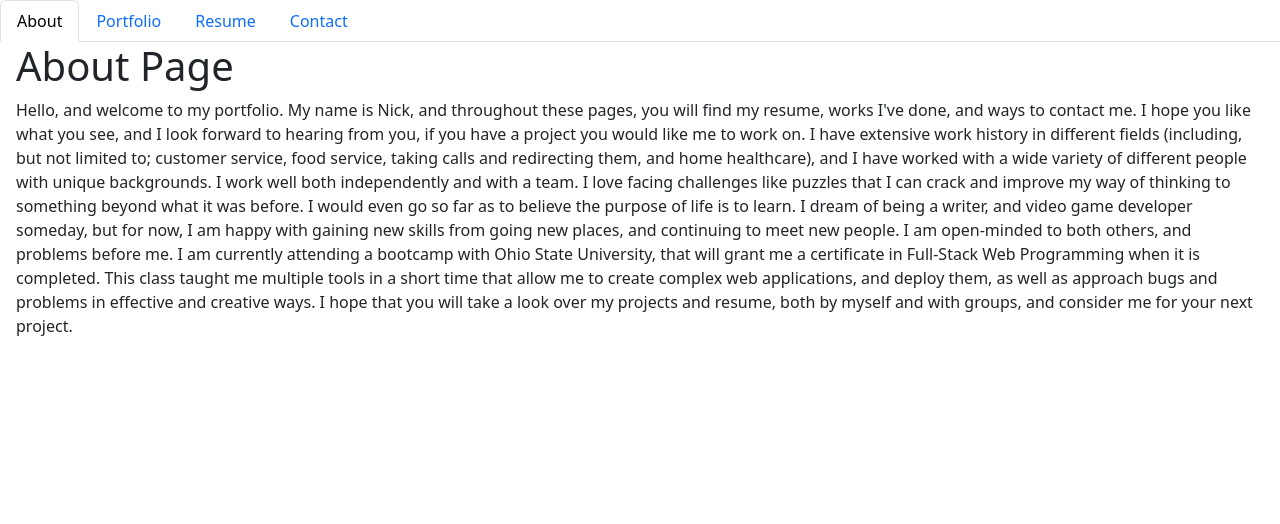
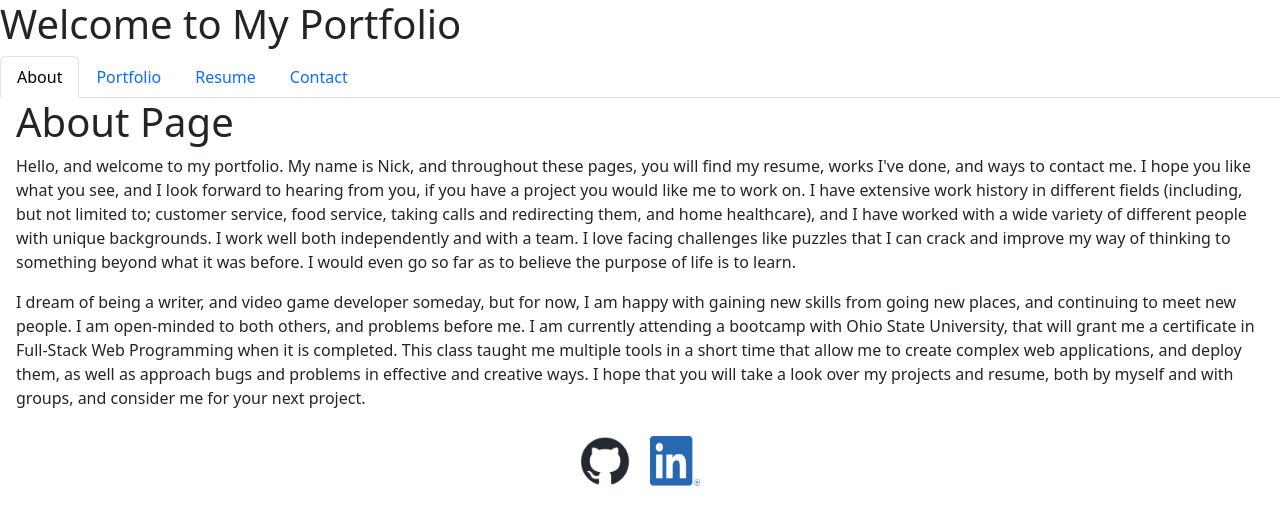
Before and after one commit to KC-Nick/personal-react-portfolio, a React (Vite) app: page / in a window 1280 px wide. Shown: the top 524 px of the page. Built offline with nearby package versions, Linux system fonts and the light colour scheme.

Commit message:
fixed Header and Footer, tidied up other componenets to get ready to style

```diff
--- a/src/App.jsx
+++ b/src/App.jsx
@@ -4,6 +4,13 @@ import Contact from './components/pages/Contact';
 import About from './components/pages/About';
 import Portfolio from './components/pages/Portfolio';
 import Resume from './components/pages/Resume';
+import Header from './components/Header.jsx';
+import Footer from './components/Footer';
+// Import our custom CSS
+// import '../scss/App.scss'
+
+// Import all of Bootstrap's JS
+// import * as bootstrap from 'bootstrap'
 
 export default function App() {
   const [currentPage, setCurrentPage] = useState('About');
@@ -25,10 +32,12 @@ export default function App() {
 
   return (
     <div>
-      {/* We are passing the currentPage from state and the function to update it */}
+      <Header />
+      {/* passing the currentPage from state and the function to update it */}
       <Navigation currentPage={currentPage} handlePageChange={handlePageChange} />
-      {/* Here we are calling the renderPage method which will return a component  */}
+      {/* calls the renderPage method which will return a component  */}
       <main className="mx-3">{renderPage()}</main>
+      <Footer />
     </div>
   );
 }
--- a/src/components/Footer.jsx
+++ b/src/components/Footer.jsx
@@ -1,13 +1,25 @@
 import React from 'react';
 
 const Footer = () => {
+    const imageStyle = {
+        width: '50px',
+        height: '50px',
+        margin: '10px'
+      };
+
+      const footerStyle = {
+        display: 'flex',
+        justifyContent: 'center',
+        alignItems: 'center'
+      };
+
   return (
-    <footer>
+    <footer style={footerStyle}>
       <a href="https://github.com/KC-Nick/" target="_blank" rel="noreferrer">
-        <img src="/public/github-mark.png" alt="GitHub" />
+        <img src="/github-mark.png" alt="GitHub" style={imageStyle} />
       </a>
-      <a href="www.linkedin.com/in/kasi-nichole-wilson-4387a12aa" target="_blank" rel="noreferrer">
-        <img src="/public/li-in-bug.png" alt="LinkedIn" />
+      <a href="https://www.linkedin.com/in/kasi-nichole-wilson-4387a12aa" target="_blank" rel="noreferrer">
+        <img src="/public/li-in-bug.png" alt="LinkedIn" style={imageStyle} />
       </a>
     </footer>
   );
--- a/src/components/Header.jsx
+++ b/src/components/Header.jsx
@@ -1,11 +1,10 @@
 import React from 'react';
-import Navigation from './Navigation';
 
-const Header = ({ currentPage, handlePageChange }) => {
+
+const Header = () => {
   return (
     <header>
       <h1>Welcome to My Portfolio</h1>
-      <Navigation currentPage={currentPage} handlePageChange={handlePageChange} />
     </header>
   );
 };
--- a/src/components/Navigation.jsx
+++ b/src/components/Navigation.jsx
@@ -5,8 +5,7 @@ function Navigation({ currentPage, handlePageChange }) {
           <a
             href="#about"
             onClick={() => handlePageChange('About')}
-            // This is a conditional (ternary) operator that checks to see if the current page is "Home"
-            // If it is, we set the current page to 'nav-link-active', otherwise we set it to 'nav-link'
+            //conditional operator
             className={currentPage === 'About' ? 'nav-link active' : 'nav-link'}
           >
             About
--- a/src/components/pages/About.jsx
+++ b/src/components/pages/About.jsx
@@ -10,7 +10,9 @@ export default function About() {
         have worked with a wide variety of different people with unique backgrounds. I work well both independently and
         with a team. I love facing challenges like puzzles that I can crack and improve my way of thinking to something
         beyond what it was before. I would even go so far as to believe the purpose of life is to learn.
+      </p>
 
+      <p>
         I dream of being a writer, and video game developer someday, but for now, I am happy with gaining new skills from
         going new places, and continuing to meet new people. I am open-minded to both others, and problems before me.
         I am currently attending a bootcamp with Ohio State University, that will grant me a certificate in Full-Stack Web
--- a/src/components/pages/Contact.jsx
+++ b/src/components/pages/Contact.jsx
@@ -4,8 +4,12 @@ export default function Contact() {
       <h1>Contacts and Web-Pages</h1>
       <p>
         Email; wilson.kasinichole@gmail.com
+      </p>
+      <p>
         GitHub; https://github.com/KC-Nick/
-          LinkedIn;
+      </p>
+      <p>
+        LinkedIn; https://www.linkedin.com/in/kasi-nichole-wilson-4387a12aa
       </p>
     </div>
   );
--- a/src/main.jsx
+++ b/src/main.jsx
@@ -1,7 +1,7 @@
 import React from 'react'
 import ReactDOM from 'react-dom/client'
 import App from './App.jsx'
-// import './index.css'
+// import './scss/index.scss'
 
 import 'bootstrap/dist/css/bootstrap.min.css';
 
--- /dev/null
+++ b/src/scss/App.scss
@@ -0,0 +1 @@
+@import "bootstrap/scss/bootstrap";
```
Also changed, not shown: src/scss/index.scss (added). Lines whose indentation alone changed are shown as unchanged.
